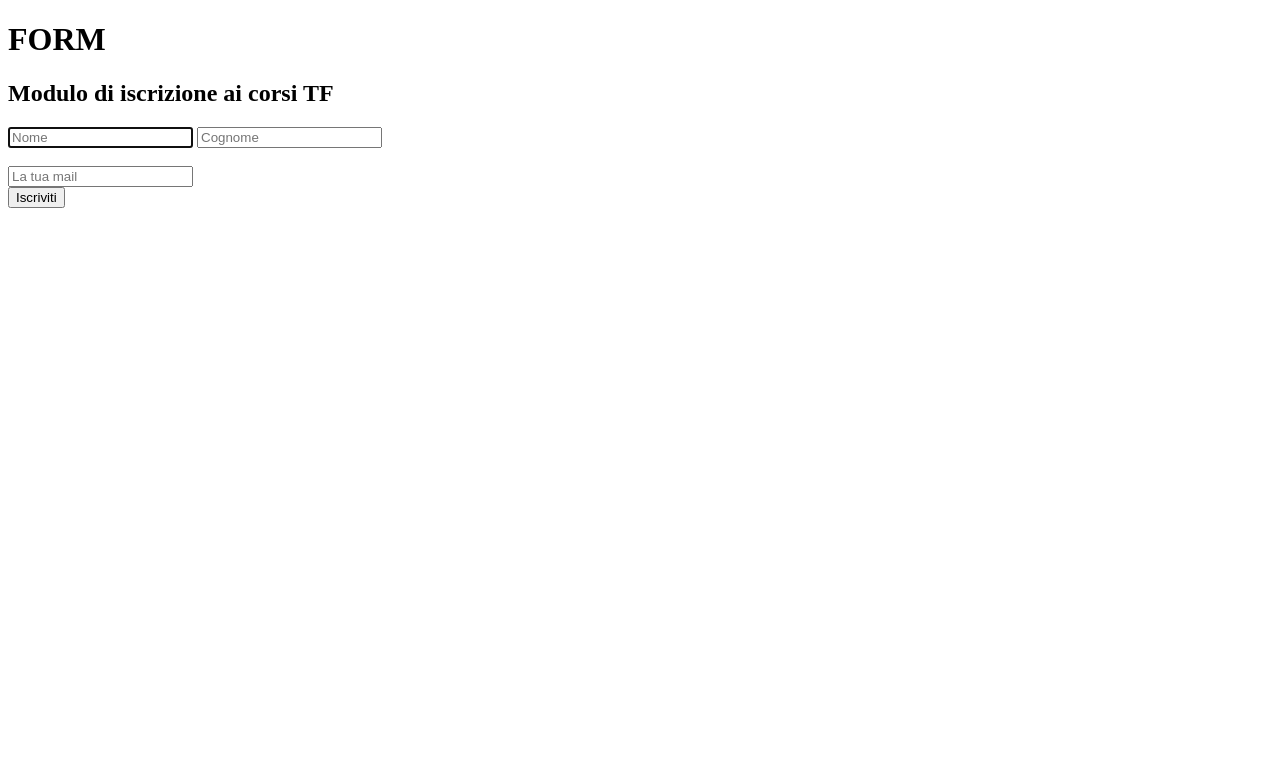
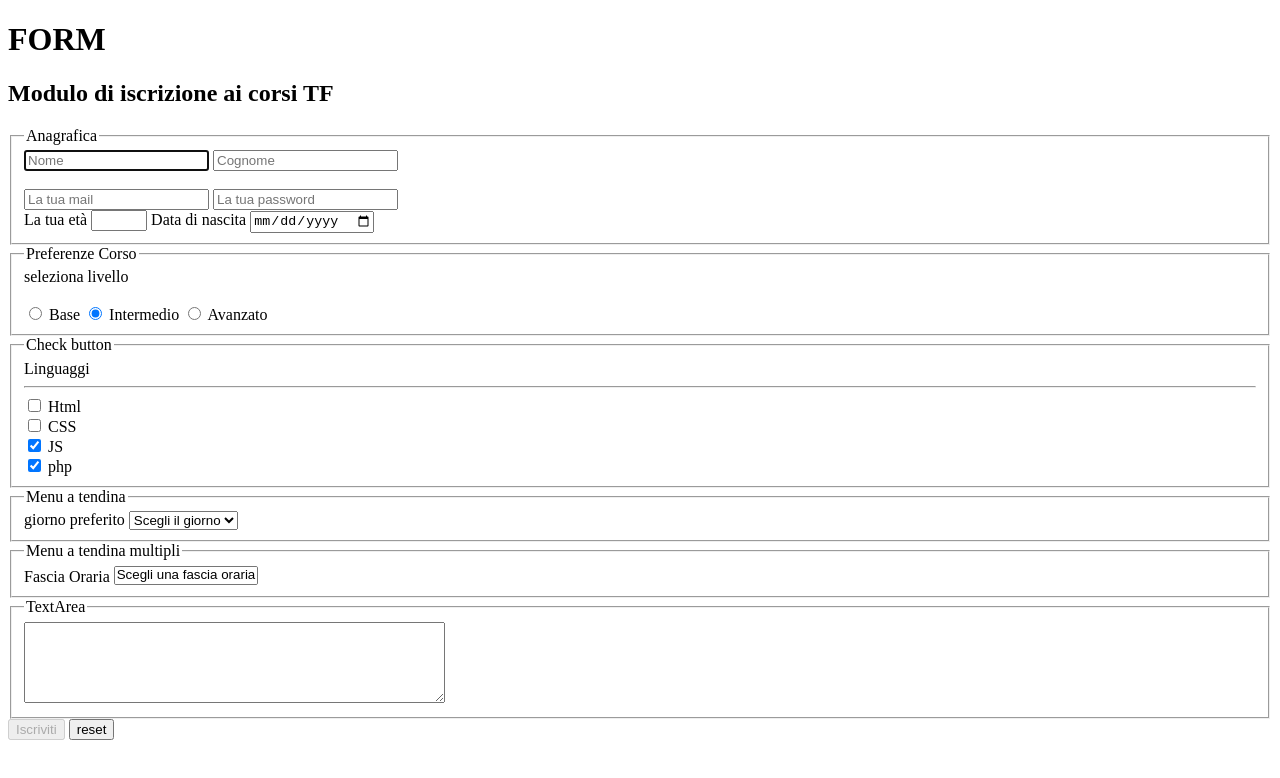
Before and after one commit to Chris7Mann/CorsoFrontEndTalentForm, a plain HTML site: page CodiceCorso/form.html in a window 1280 px wide. Drawn offline with Linux system fonts and the light colour scheme.

Commit message:
Completato lezione form

```diff
--- a/CodiceCorso/form.html
+++ b/CodiceCorso/form.html
@@ -10,6 +10,9 @@
     <h1>FORM</h1>
     <h2>Modulo di iscrizione ai corsi TF</h2>
     <form action="" method="get">
+        <input type="hidden" name="from" id="from" value="paginax">
+        <fieldset>
+            <legend>Anagrafica</legend>
             <div>
                 <label for="nome"></label>
                 <input type="text" name="firstname" id="nome" placeholder="Nome" autofocus>
@@ -19,9 +22,75 @@
             <div>
                 <label for="mail"></label><br>
                 <input type="email" name="mail" id="mail" placeholder="La tua mail">
+                <label for="password"></label>
+                <input type="password" name="password" id="password" placeholder="La tua password">
             </div>
 
-        <input type="submit" value="Iscriviti">
+            <div>
+                <label for="eta">La tua età</label>
+                <input type="number" name="eta" id="eta" min="18" max="35">
+                <label for="nascita"> Data di nascita</label>
+                <input type="date" name="nascita" id="nascita">
+            </div>
+            <div>
+
+            </div>
+        </fieldset>
+        <fieldset>
+            <legend>Preferenze Corso</legend>
+            <div>
+                <span>seleziona livello</span><br><br>
+                <input type="radio" name="livello" id="base" value="b">
+                <label for="base">Base</label>
+                <input type="radio" name="livello" id="intermedio" value="i" checked>
+                <label for="intermedio ">Intermedio </label>
+                <input type="radio" name="livello" id="avanzato" value="a">
+                <label for="avanzato ">Avanzato </label>
+            </div>
+        </fieldset>
+        <fieldset>
+            <legend>Check button</legend>
+            <span>Linguaggi</span><br><hr>
+            <input type="checkbox" name="linguaggio" value="html" id="html">
+            <label for="html">Html</label><br>
+            <input type="checkbox" name="linguaggio" value="css" id="css">
+            <label for="css">CSS</label><br>
+            <input type="checkbox" name="linguaggio" value="js" id="js" checked>
+            <label for="js">JS</label><br>
+            <input type="checkbox" name="linguaggio" value="php" id="php" checked>
+            <label for="php">php</label><br>
+        </fieldset>
+        <fieldset>
+            <legend>Menu a tendina</legend>
+            <span></span>
+            <label for="giorno">giorno preferito</label>
+            <select name="giorno" id="giorno">
+                <option value="" selected>Scegli il giorno</option>
+                <option value="lu">Lunedi</option>
+                <option value="ma">Martedi</option>
+                <option value="me">Mercoledi</option>
+                <option value="gio">Giovedi</option>
+                <option value="ve">Venerdi</option>
+                <option value="sa">Sabato</option>
+            </select>
+        </fieldset>
+        <fieldset>
+            <legend>Menu a tendina multipli</legend>
+            <label for="orario">Fascia Oraria</label>
+            <select name="orario" id="orario" multiple size="1">
+                <option value="">Scegli una fascia oraria</option>
+                <option value="mattina">9-12</option>
+                <option value="pomeriggio">15-18</option>
+                <option value="sera">20-23</option>
+            </select>
+        </fieldset>
+        <fieldset>
+            <legend>TextArea</legend>
+            <label for="note"></label>
+            <textarea name="note" id="note" cols="50" rows="5"></textarea>
+        </fieldset>
+        <input type="submit" value="Iscriviti" disabled>
+        <input type="reset" value="reset">
     </form>
 </body>
 </html>
```
Lines whose indentation alone changed are shown as unchanged.
